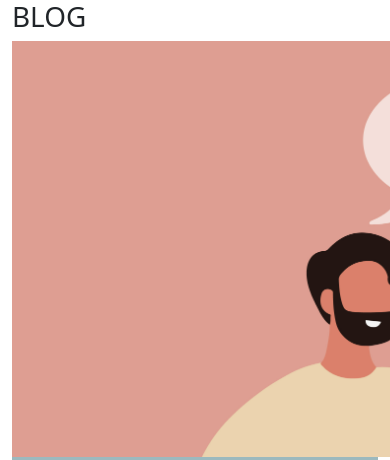
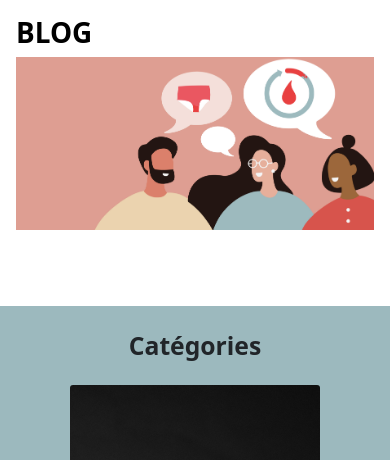
Before and after one commit to Narigane3/Projet-YDAYS-Chi, a Laravel app: page /blog in a window 390 px wide; the page is wider, and only the part inside the window is pictured. Shown: the part 43-503 px from the top of that part. Run offline with Laravel 9, Linux system fonts and the light colour scheme; style sheets or scripts are compiled from the project's sources; some web fonts are replaced.

Commit message:
creation of the mid of home page

```diff
--- a/resources/css/blog/home.css
+++ b/resources/css/blog/home.css
@@ -1,3 +1,118 @@
+/* Desktop to Mobile */
+@media (max-width: 900px) {
+    .home-desktop { display: none }
+    .page-title-desktop { display: none }
+    .home-mobile { display: block }
+    .page-title-mobile { display: block }
+    .categories { flex-direction: column }
+}
+
+/* Mobile to Desktop */
+@media (min-width: 901px) {
+    .home-desktop { display: flex }
+    .page-title-desktop { display: flex }
+    .home-mobile { display: none }
+    .page-title-mobile { display: none }
+    .page-title-desktop { font-size: 60px; }
+    .categories { flex-direction: row }
+}
+
+.home-desktop {
+    background-image: url("../images/blog/home.jpg");
+    padding: 4em 2em 0 2em;
+    margin-bottom: 60px;
+}
+
+.page-title-desktop {
+    position: absolute;
+    bottom: 10px;
+    left: 45px;
+    margin: 0;
+    color: white;
+    text-transform: uppercase;
+}
+
+.home-mobile {
+    padding: 1em;
+    margin-bottom: 60px;
+}
+
+.page-title-mobile {
+    color: black;
+    text-transform: uppercase;
+}
+
+@media (min-width: 992px) {
+    .page-title-desktop { font-size: 100px; }
+}
+
+@media (min-width: 1400px) {
+    .page-title-desktop { font-size: 115px; }
+}
+
+.categories-content {
+    display: flex;
+    flex-direction: column;
+    align-items: center;
+    background-color: #9CB9BE;
+    padding-top: 25px;
+}
+
+.categories-title {
+    margin-bottom: 25px;
+}
+
 .categories {
-    background-color: #9CB9BE;
+    display: flex;
+    flex-wrap: wrap;
+    justify-content: space-around;
 }
+
+@media (min-width: 401px) {
+    .card-img {
+        margin: 0 35px;
+        max-height: 550px;
+        max-width: 300px;
+    }
+}
+
+@media (max-width: 400px) {
+    .card-img {
+        margin: 0 35px;
+        max-height: 550px;
+        max-width: 250px;
+    }
+}
+
+.card-full-img {
+    display: flex;
+    position: relative;
+    flex-direction: column;
+    align-items: center;
+    justify-content: center;
+    margin-bottom: 35px;
+}
+
+.card-full-img h3 {
+    position: absolute;
+    text-align: center;
+    display: block;
+    font-size: 35px;
+    margin: 0 25px;
+}
+
+.title-card-full-img {
+    color: white;
+    text-transform: uppercase;
+}
+
+.card-full-img span {
+    position: absolute;
+    bottom: 45px;
+    background-color: #DE9E91;
+    padding: 0 50px;
+    height: 30px;
+    display: flex;
+    align-items: center;
+    font-size: 15px;
+}
--- a/resources/views/user/blog/home.blade.php
+++ b/resources/views/user/blog/home.blade.php
@@ -7,22 +7,38 @@
 @stop
 
 @section('content')
-    <div class="container">
+    <div class="home-desktop">
+        <h1 class="page-title-desktop"><strong>BLOG</strong></h1>
+{{--        <img src="{{ url("/images/blog/home.jpg") }}" alt="Photo de la home page" style="max-width: 100%">--}}
+    </div>
+    <div class="home-mobile">
+        <h1 class="page-title-mobile"><strong>BLOG</strong></h1>
+        <img src="{{ url("/images/blog/home.jpg") }}" alt="Photo de la home page" style="max-width: 100%">
+    </div>
 
-        <div class="home">
-            <h1>BLOG</h1>
-            <img src="{{ url("/images/blog/home.jpg") }}" alt="Photo de la home page" style="max-width: 864px">
+
+    <div class="categories-content">
+        <h2 class="categories-title"><strong>Catégories</strong></h2>
+
+        <div class="categories">
+            <div class="card-full-img">
+                <img src="{{ url("/images/blog/symptomes_menstruels.jpg") }}" class="card-img" alt="Image carte symptômes menstruels">
+                <h3 class="title-card-full-img">Symptômes menstruels</h3>
+                <span class="badge rounded-pill text-bg-primary">Voir</span>
+            </div>
+
+            <div class="card-full-img">
+                <img src="{{ url("/images/blog/protections.jpg") }}" class="card-img" alt="Image carte symptômes menstruels">
+                <h3 class="title-card-full-img">Les protections</h3>
+                <span class="badge rounded-pill text-bg-primary">Voir</span>
+            </div>
+
+            <div class="card-full-img">
+                <img src="{{ url("/images/blog/vivre_avec_ces_regles.jpg") }}" class="card-img" alt="Image carte symptômes menstruels">
+                <h3 class="title-card-full-img">Vivre avec ces règles</h3>
+                <span class="badge rounded-pill text-bg-primary">Voir</span>
+            </div>
         </div>
 
-        <div class="categories">
-            <h1>Catégories</h1>
-        </div>
-
-        <div class="articles">
-            <h1>Nos derniers articles</h1>
-            @foreach($articles as $article)
-                @include("_part.card", $article)
-            @endforeach
-        </div>
     </div>
 @stop
--- a/routes/web.php
+++ b/routes/web.php
@@ -20,12 +20,7 @@ Route::get('/', function () {
 });
 
 Route::get('/blog', function () {
-    $articles = [
-        ["title" => "Symptômes menstruels", "description" => "revverre", "date" => date("Y-m-d")],
-        ["title" => "Les protections", "description" => "verreverb", "date" => date("Y-m-d")],
-        ["title" => "Vivre avec ces règles", "description" => "bvzihqrivuz", "date" => date("Y-m-d")]
-    ];
-    return view('user.blog.home', ["articles" => $articles]);
+    return view('user.blog.home');
 });
 
 // REDIRECT USER AFTER THE LOG
```
Also changed, not shown: app/Http/Controllers/ArticleController.php (added, +8 -0 lines), app/Models/Article.php (added, +28 -0 lines), app/Models/CategoryArticle.php (added, +23 -0 lines), database/migrations/2023_03_16_123337_create_category_and_article.php, public/images/blog/protections.jpg (added), public/images/blog/symptomes_menstruels.jpg (added), public/images/blog/vivre_avec_ces_regles.jpg (added).
